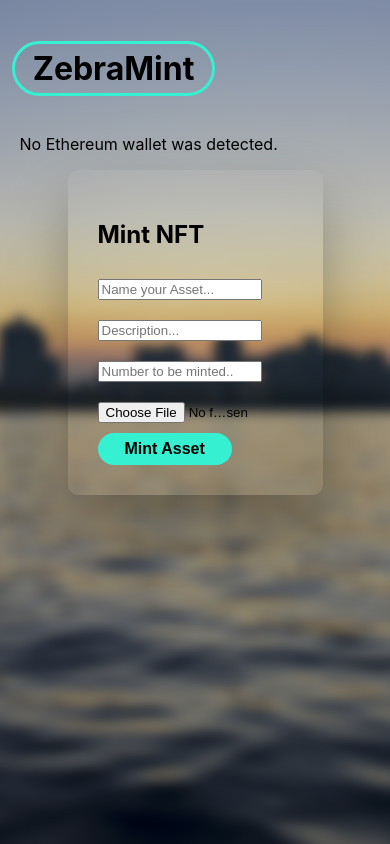
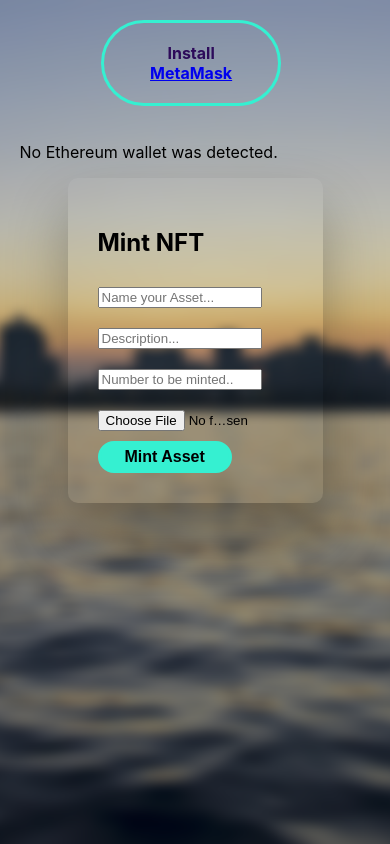
Before and after one commit to george-shammar/NFT-TASK, a React (Create React App) app: page / in a window 390 px wide. Built offline with nearby package versions, Linux system fonts and the light colour scheme; what ipfs-http-client would draw is missing.

Commit message:
Make page responsive

```diff
--- a/src/styles/Nav.css
+++ b/src/styles/Nav.css
@@ -46,7 +46,7 @@
 }
 
 @media only screen and (max-width: 768px) {
-  .wallet {
+  .title {
       display: none;
   }
 
@@ -59,4 +59,18 @@
       padding-left: 5%;
       padding-right: 5%;
   }
+
+  .nav {
+      display: block;
+      align-content: center;
+  }
+
+  .wallet {
+      margin-bottom: 20px;
+      position: relative;
+      text-align: center;
+      margin-left: 25%;
+      margin-right: 25%;
+
+  }
 }
```
